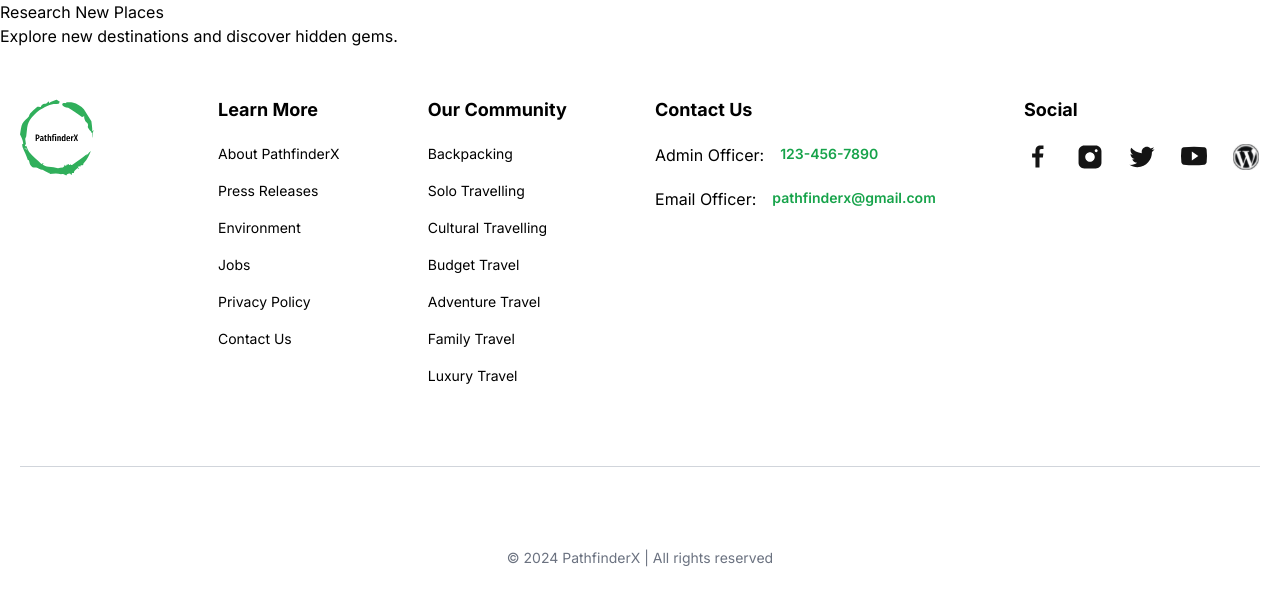
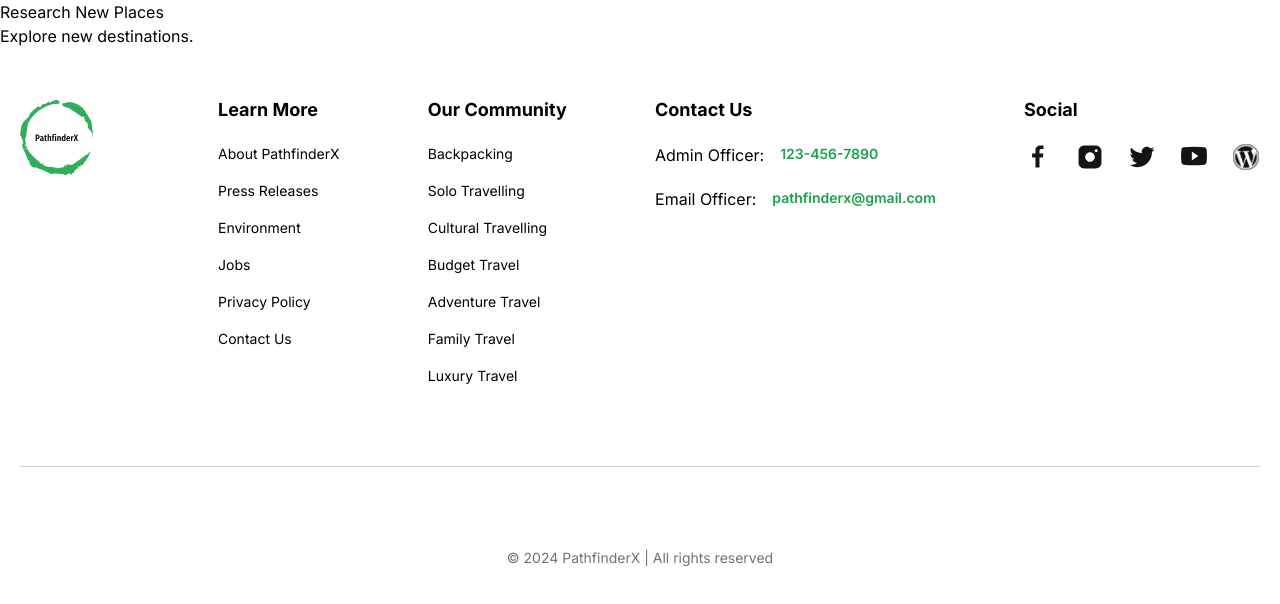
Before and after one commit to ShashankJc1/pathfinderx, a Next.js app: page /pages/dashboard/discover in a window 1280 px wide. Shown: the top 604 px of the page. Built offline with nearby package versions, Linux system fonts and the light colour scheme.

Commit message:
Discover Page

```diff
--- a/app/pages/dashboard/discover/page.tsx
+++ b/app/pages/dashboard/discover/page.tsx
@@ -2,7 +2,7 @@ export default function DiscoverPage() {
     return (
       <div>
         <h1>Research New Places</h1>
-        <p>Explore new destinations and discover hidden gems.</p>
+        <p>Explore new destinations.</p>
       </div>
     );
   }
```
